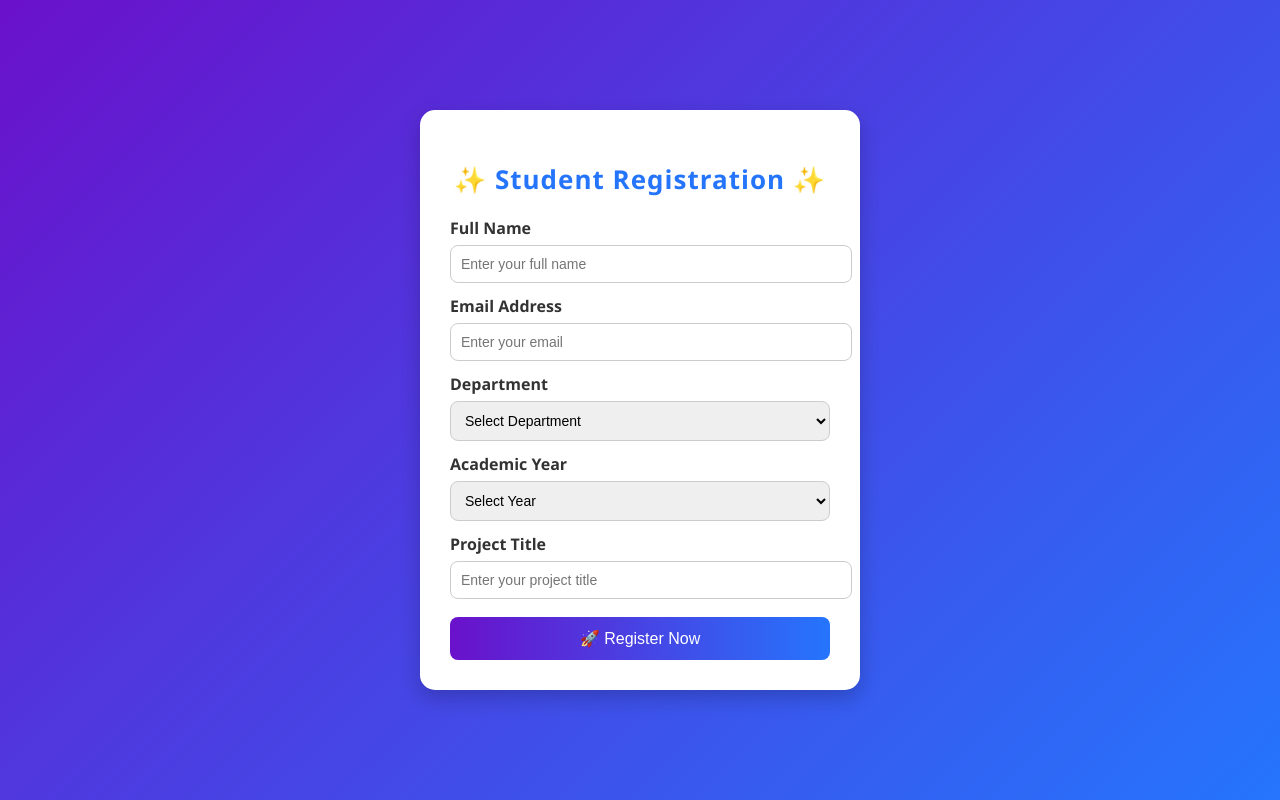
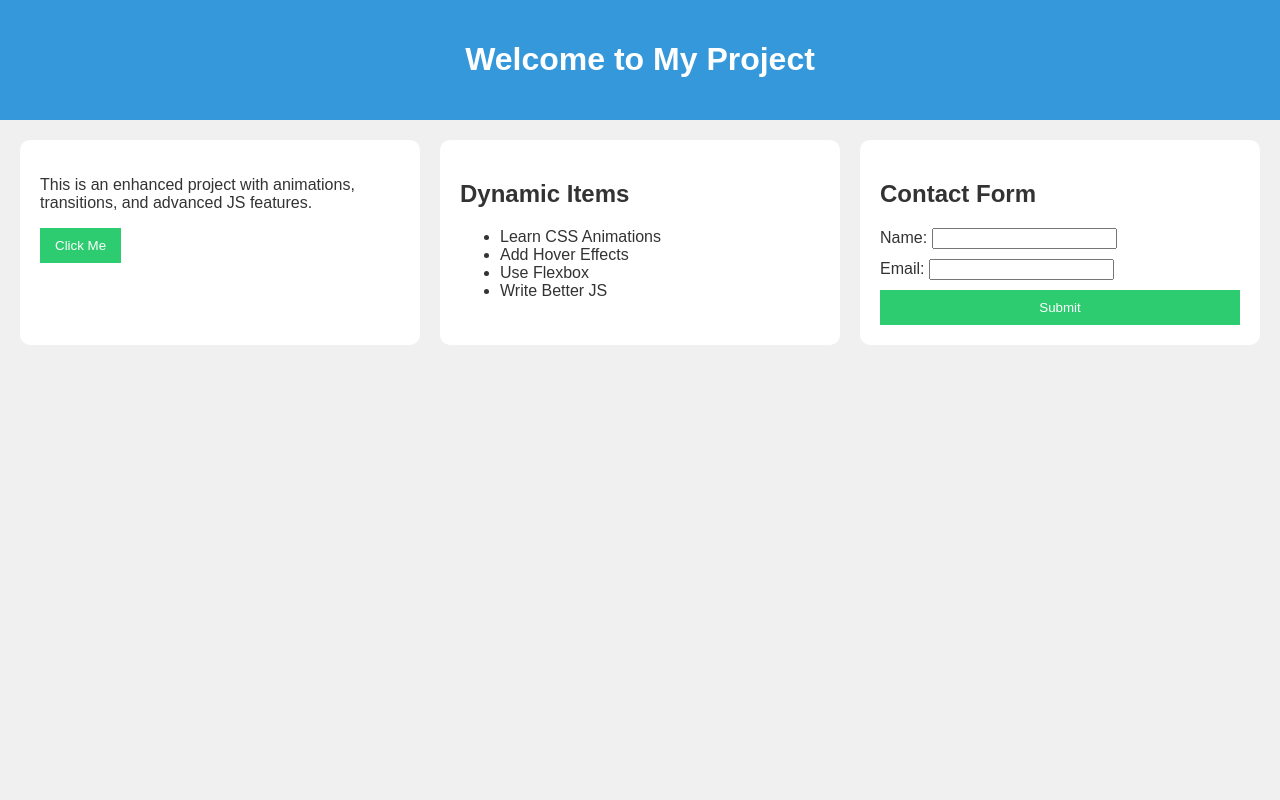
Before and after one commit to Keerthi-0602/Day2_student_registration, a plain HTML site: page index.html in a window 1280 px wide. Drawn offline with Linux system fonts and the light colour scheme.

Commit message:
Enhanced CSS animations and added advanced JavaScript features

```diff
--- a/index.html
+++ b/index.html
@@ -1,47 +1,41 @@
 <!DOCTYPE html>
 <html lang="en">
 <head>
-<meta charset="UTF-8">
-<meta name="viewport" content="width=device-width, initial-scale=1.0">
-<title>Student Registration</title>
-<link rel="stylesheet" href="style.css">
+    <meta charset="UTF-8">
+    <meta name="viewport" content="width=device-width, initial-scale=1.0">
+    <title>Enhanced Day 3 Project</title>
+    <link rel="stylesheet" href="style.css">
 </head>
 <body>
 
-<div class="container">
-    <h2>✨ Student Registration ✨</h2>
-    <form id="regForm">
-        <label for="name">Full Name</label>
-        <input type="text" id="name" placeholder="Enter your full name">
+    <header>
+        <h1>Welcome to My Project</h1>
+    </header>
 
-        <label for="email">Email Address</label>
-        <input type="text" id="email" placeholder="Enter your email">
+    <main>
+        <section class="info-section">
+            <p>This is an enhanced project with animations, transitions, and advanced JS features.</p>
+            <button id="clickMeBtn">Click Me</button>
+        </section>
 
-        <label for="department">Department</label>
-        <select id="department">
-            <option value="">Select Department</option>
-            <option>Computer Science</option>
-            <option>Information Technology</option>
-            <option>Electronics</option>
-            <option>Mechanical</option>
-        </select>
+        <section class="dynamic-list">
+            <h2>Dynamic Items</h2>
+            <ul id="itemList"></ul>
+        </section>
 
-        <label for="year">Academic Year</label>
-        <select id="year">
-            <option value="">Select Year</option>
-            <option>First Year</option>
-            <option>Second Year</option>
-            <option>Third Year</option>
-            <option>Final Year</option>
-        </select>
+        <section class="form-section">
+            <h2>Contact Form</h2>
+            <form id="contactForm">
+                <label>Name: <input type="text" id="name"></label>
+                <label>Email: <input type="email" id="email"></label>
+                <button type="submit">Submit</button>
+            </form>
+        </section>
+    </main>
 
-        <label for="project">Project Title</label>
-        <input type="text" id="project" placeholder="Enter your project title">
+    <footer>
+    </footer>
 
-        <button type="submit">🚀 Register Now</button>
-    </form>
-</div>
-
-<script src="script.js"></script>
+    <script src="script.js"></script>
 </body>
 </html>
--- a/script.js
+++ b/script.js
@@ -1,23 +1,47 @@
-document.getElementById("regForm").addEventListener("submit", function(event) {
-    event.preventDefault();
+// Welcome alert when page loads
+window.onload = () => {
+    alert("Welcome to my enhanced project!");
+};
 
-    let name = document.getElementById("name").value.trim();
-    let email = document.getElementById("email").value.trim();
-    let department = document.getElementById("department").value;
-    let year = document.getElementById("year").value;
-    let project = document.getElementById("project").value.trim();
+// ===== Functions & Arrays =====
+function changeSectionContent() {
+    const section = document.querySelector('.info-section p');
+    const colors = ['#ff7675', '#74b9ff', '#55efc4', '#ffeaa7'];
+    const texts = [
+        "You clicked the button!",
+        "Hello from JavaScript!",
+        "This section just changed!",
+        "Dynamic update complete!"
+    ];
 
-    if (!name || !email || !department || !year || !project) {
-        alert("⚠ Please fill in all fields.");
+    // Pick random color and text
+    const randomIndex = Math.floor(Math.random() * colors.length);
+    section.textContent = texts[randomIndex];
+    section.style.backgroundColor = colors[randomIndex];
+}
+
+// ===== Event Listener for Click Me Button =====
+document.getElementById("clickMeBtn").addEventListener("click", changeSectionContent);
+
+// ===== DOM Manipulation: Create List Dynamically =====
+const items = ["Learn CSS Animations", "Add Hover Effects", "Use Flexbox", "Write Better JS"];
+const list = document.getElementById("itemList");
+
+items.forEach(item => {
+    const li = document.createElement("li");
+    li.textContent = item;
+    list.appendChild(li);
+});
+
+// ===== Form Validation =====
+document.getElementById("contactForm").addEventListener("submit", function(e) {
+    e.preventDefault();
+    const name = document.getElementById("name").value.trim();
+    const email = document.getElementById("email").value.trim();
+
+    if (!name || !email) {
+        alert("Please fill out all fields!");
         return;
     }
-
-    let emailPattern = /^[^\s@]+@[^\s@]+\.[^\s@]+$/;
-    if (!emailPattern.test(email)) {
-        alert("📧 Please enter a valid email address.");
-        return;
-    }
-
-    alert("✅ Registration Successful!");
-    document.getElementById("regForm").reset();
+    alert(`Thanks for contacting us, ${name}!`);
 });
--- a/style.css
+++ b/style.css
@@ -1,64 +1,79 @@
+/* ===== CSS Variables ===== */
+:root {
+    --primary-color: #3498db;
+    --secondary-color: #2ecc71;
+    --font-color: #fff;
+    --font-family: 'Arial', sans-serif;
+}
+
+/* ===== Global Styles ===== */
 body {
-    font-family: "Segoe UI", sans-serif;
-    background: linear-gradient(135deg, #6a11cb, #2575fc);
-    display: flex;
-    justify-content: center;
-    align-items: center;
-    height: 100vh;
+    font-family: var(--font-family);
     margin: 0;
+    background-color: #f0f0f0;
+    color: #333;
 }
-.container {
-    background: white;
-    padding: 30px;
-    border-radius: 15px;
-    box-shadow: 0px 8px 20px rgba(0,0,0,0.2);
-    width: 380px;
-    animation: fadeIn 0.8s ease-in-out;
+
+/* ===== Header ===== */
+header {
+    background-color: var(--primary-color);
+    color: var(--font-color);
+    padding: 20px;
+    text-align: center;
+    position: sticky;
+    top: 0;
 }
+
+/* ===== Buttons ===== */
+button {
+    background-color: var(--secondary-color);
+    color: var(--font-color);
+    border: none;
+    padding: 10px 15px;
+    cursor: pointer;
+    transition: background-color 0.4s ease, transform 0.2s ease;
+}
+
+/* Hover effect */
+button:hover {
+    background-color: var(--primary-color);
+    transform: scale(1.1);
+}
+
+/* ===== Pseudo-element Decoration ===== */
+.info-section h2::before {
+    content: "✨ ";
+    color: gold;
+}
+
+/* ===== Animations ===== */
 @keyframes fadeIn {
-    from { opacity: 0; transform: translateY(-20px); }
+    from { opacity: 0; transform: translateY(10px); }
     to { opacity: 1; transform: translateY(0); }
 }
-h2 {
-    text-align: center;
-    color: #2575fc;
-    margin-bottom: 20px;
-    font-size: 26px;
-    letter-spacing: 1px;
+
+.info-section, .dynamic-list, .form-section {
+    animation: fadeIn 1s ease-in-out;
 }
-label {
-    display: block;
-    margin-top: 12px;
-    font-weight: bold;
-    color: #333;
+
+/* ===== Responsive Layout ===== */
+main {
+    display: flex;
+    flex-wrap: wrap;
+    gap: 20px;
+    padding: 20px;
 }
-input, select {
-    width: 100%;
-    padding: 10px;
-    margin-top: 6px;
-    border: 1px solid #ccc;
-    border-radius: 8px;
-    font-size: 14px;
-    transition: 0.3s;
+
+section {
+    background: white;
+    padding: 20px;
+    border-radius: 10px;
+    flex: 1 1 300px;
 }
-input:focus, select:focus {
-    border-color: #2575fc;
-    outline: none;
-    box-shadow: 0 0 5px rgba(37,117,252,0.5);
+
+/* ===== Form Styling ===== */
+form {
+    display: flex;
+    flex-direction: column;
+    gap: 10px;
 }
-button {
-    width: 100%;
-    padding: 12px;
-    background: linear-gradient(90deg, #6a11cb, #2575fc);
-    color: white;
-    border: none;
-    margin-top: 18px;
-    border-radius: 8px;
-    font-size: 16px;
-    cursor: pointer;
-    transition: 0.3s;
-}
-button:hover {
-    transform: scale(1.05);
-    box-shadow: 0 4px 12px rgba(0,0,0,0.3);
-}
```
